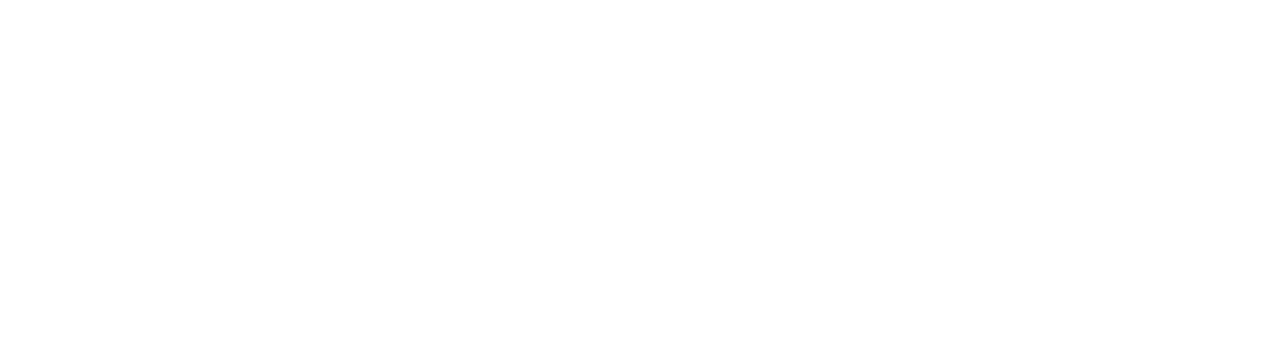
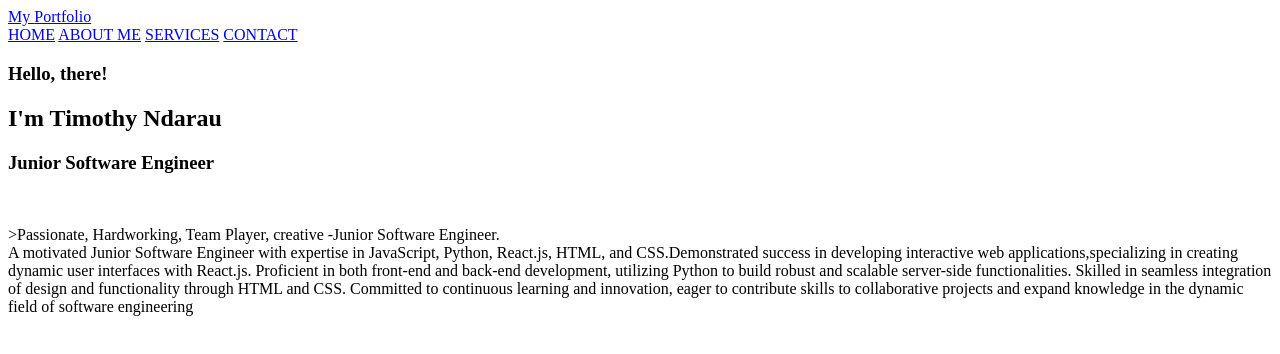
Before and after one commit to timothyndarau/take2, a plain HTML site: page index.html in a window 1280 px wide. Drawn offline with Linux system fonts and the light colour scheme.

Commit message:
html file done

```diff
--- a/index.html
+++ b/index.html
@@ -5,9 +5,34 @@
     </head>
     <body>
         <header class="header">
-
+            <a href="#home" class="mylogo">My <span> Portfolio</span></a>
+            <nav class="navbar">
+                <a href="#home">HOME</a>
+                <a href="#about-me">ABOUT ME</a>
+                <a href="services">SERVICES</a>
+                <a href="#contact">CONTACT</a>
+            </nav>
 
         </header>
+        <section id="home" class="home">
+            <div class="content">
+                <h3>Hello, there!</h3>
+                <h1>I'm <span>Timothy Ndarau</span></h1>
+                <h3>Junior Software Engineer</h3><br>
+                <p>>Passionate, Hardworking, Team Player, creative -Junior Software Engineer.<br>
+        A motivated Junior Software Engineer with expertise in JavaScript, Python, React.js,
+        HTML, and CSS.Demonstrated success in developing interactive web applications,specializing
+        in creating dynamic user interfaces with React.js. Proficient in both front-end and back-end
+        development, utilizing Python to build robust and scalable server-side functionalities.
+        Skilled in seamless integration of design and functionality through HTML and CSS.
+        Committed to continuous learning and innovation, eager to contribute skills to collaborative
+        projects and expand knowledge in the dynamic field of software engineering</p>
+
+            </div>
+            <div class="image-container">
+                <img src=""
+             </div>
+        </section>
 
     </body>
 </html>
```
